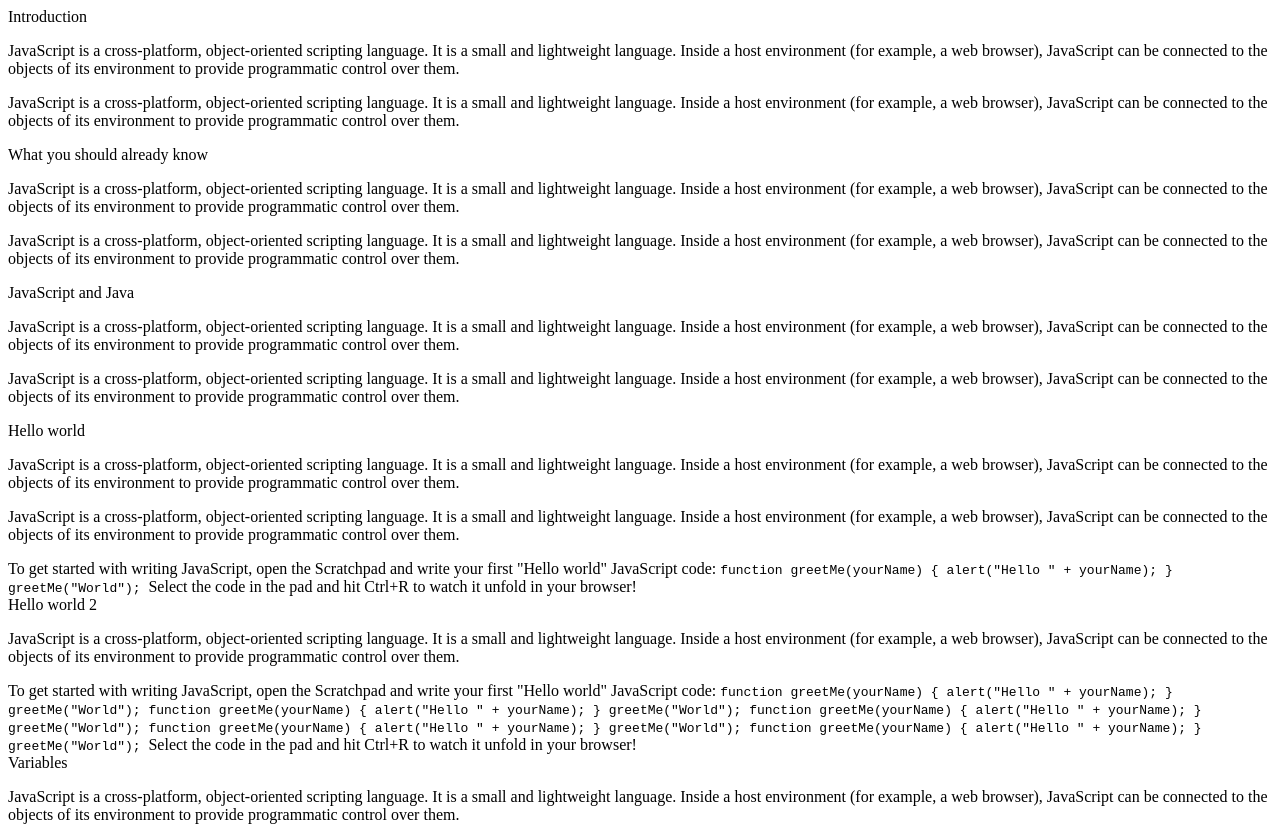
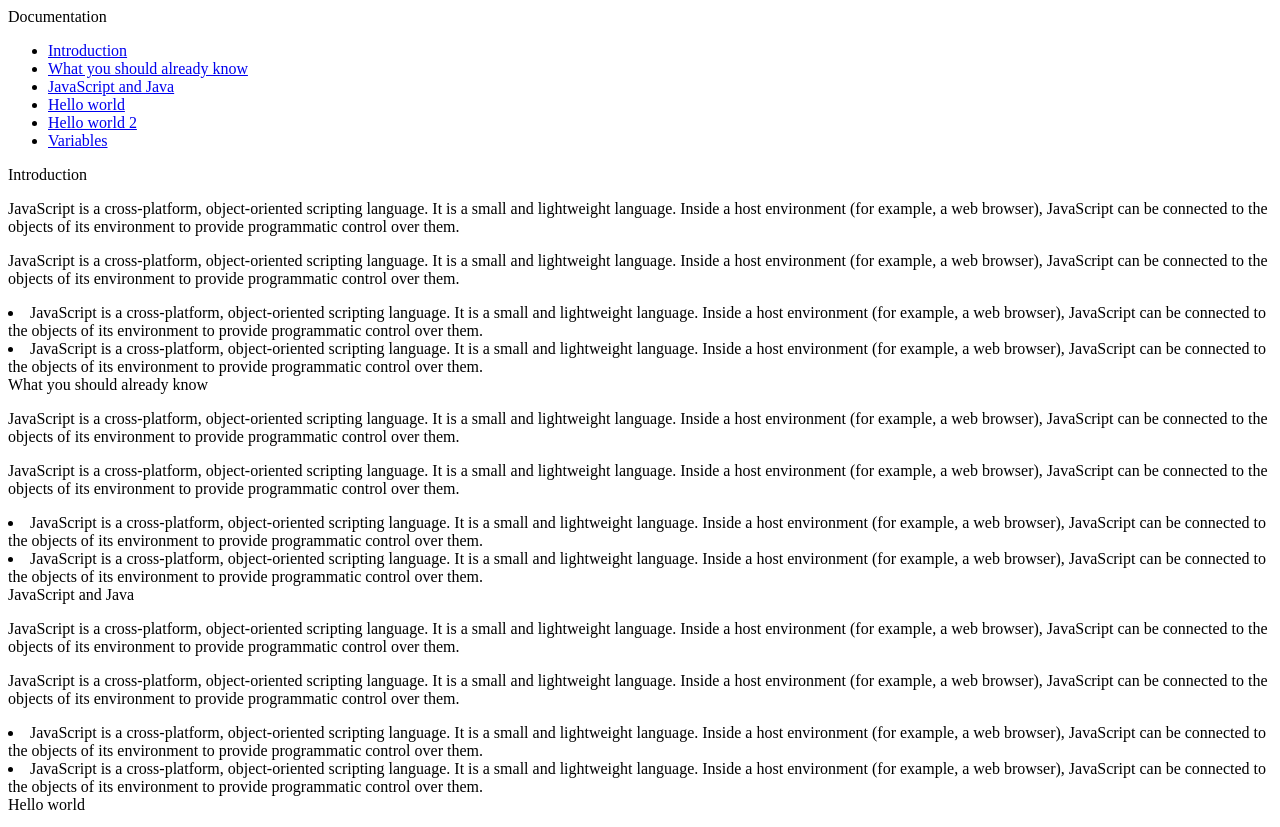
Before and after one commit to rubenpazch/RalphAndRuben, a plain HTML site: page index.html in a window 1280 px wide. Shown: the top 827 px of the page. Drawn offline with Linux system fonts and the light colour scheme.

Commit message:
seven to ten story

```diff
--- a/assets/css/styles.css
+++ b/assets/css/styles.css
@@ -5,3 +5,10 @@
 .main-section{
 
 }
+
+#navbar{
+
+}
+.nav-link{
+
+}
--- a/index.html
+++ b/index.html
@@ -8,6 +8,18 @@
   <title>Document</title>
 </head>
 <body>
+  <nav id="navbar">
+    <header> Documentation</header>
+    <ul>
+       <a href="Introduction"></a>
+      <li><a class="nav-link" href="Introduction">Introduction</a>   </li>
+      <li><a class="nav-link" href="You_should_know">What you should already know</a> </li>
+      <li><a class="nav-link" href="Javascript_and_java">JavaScript and Java</a> </li>
+      <li><a class="nav-link" href="Hello_world">Hello world</a> </li>
+      <li><a class="nav-link" href="Hello_world_2">Hello world 2</a> </li>
+      <li><a class="nav-link" href="Variables">Variables</a> </li>
+    </ul>
+  </nav>
 
   <main id="main-doc">
     <section class="main-section" id="Introduction">
@@ -15,10 +27,21 @@
       <article>
         <p>JavaScript is a cross-platform, object-oriented scripting language. It is a small and lightweight language.
           Inside a host environment (for example, a web browser), JavaScript can be connected to the objects of its
-          environment to provide programmatic control over them.</p>
+          environment to provide programmatic control over them.
+        </p>
         <p>JavaScript is a cross-platform, object-oriented scripting language. It is a small and lightweight language.
           Inside a host environment (for example, a web browser), JavaScript can be connected to the objects of its
-            environment to provide programmatic control over them.</p>
+          environment to provide programmatic control over them.
+        </p>
+        <li>  JavaScript is a cross-platform, object-oriented scripting language. It is a small and lightweight language.
+          Inside a host environment (for example, a web browser), JavaScript can be connected to the objects of its
+          environment to provide programmatic control over them.
+        </li>
+        <li>JavaScript is a cross-platform, object-oriented scripting language. It is a small and lightweight language.
+          Inside a host environment (for example, a web browser), JavaScript can be connected to the objects of its
+          environment to provide programmatic control over them.
+        </li>
+
       </article>
     </section>
     <section class="main-section" id="You_should_know">
@@ -26,10 +49,20 @@
       <article>
         <p>JavaScript is a cross-platform, object-oriented scripting language. It is a small and lightweight language.
           Inside a host environment (for example, a web browser), JavaScript can be connected to the objects of its
-            environment to provide programmatic control over them.</p>
+          environment to provide programmatic control over them.
+        </p>
         <p>JavaScript is a cross-platform, object-oriented scripting language. It is a small and lightweight language.
           Inside a host environment (for example, a web browser), JavaScript can be connected to the objects of its
-              environment to provide programmatic control over them.</p>
+          environment to provide programmatic control over them.
+        </p>
+        <li>  JavaScript is a cross-platform, object-oriented scripting language. It is a small and lightweight language.
+          Inside a host environment (for example, a web browser), JavaScript can be connected to the objects of its
+          environment to provide programmatic control over them.
+        </li>
+        <li>JavaScript is a cross-platform, object-oriented scripting language. It is a small and lightweight language.
+          Inside a host environment (for example, a web browser), JavaScript can be connected to the objects of its
+          environment to provide programmatic control over them.
+        </li>
       </article>
     </section>
     <section class="main-section" id="Javascript_and_java">
@@ -37,20 +70,32 @@
       <article>
         <p>JavaScript is a cross-platform, object-oriented scripting language. It is a small and lightweight language.
           Inside a host environment (for example, a web browser), JavaScript can be connected to the objects of its
-              environment to provide programmatic control over them.</p>
+          environment to provide programmatic control over them.
+        </p>
         <p>JavaScript is a cross-platform, object-oriented scripting language. It is a small and lightweight language.
           Inside a host environment (for example, a web browser), JavaScript can be connected to the objects of its
-                environment to provide programmatic control over them.</p>
+          environment to provide programmatic control over them.
+        </p>
+        <li>  JavaScript is a cross-platform, object-oriented scripting language. It is a small and lightweight language.
+          Inside a host environment (for example, a web browser), JavaScript can be connected to the objects of its
+          environment to provide programmatic control over them.
+        </li>
+        <li>JavaScript is a cross-platform, object-oriented scripting language. It is a small and lightweight language.
+          Inside a host environment (for example, a web browser), JavaScript can be connected to the objects of its
+          environment to provide programmatic control over them.
+        </li>
       </article>
     </section>
     <section class="main-section" id="Hello_world">
       <header>Hello world</header>
       <p>JavaScript is a cross-platform, object-oriented scripting language. It is a small and lightweight language.
         Inside a host environment (for example, a web browser), JavaScript can be connected to the objects of its
-              environment to provide programmatic control over them.</p>
+        environment to provide programmatic control over them.
+      </p>
       <p>JavaScript is a cross-platform, object-oriented scripting language. It is a small and lightweight language.
         Inside a host environment (for example, a web browser), JavaScript can be connected to the objects of its
-                environment to provide programmatic control over them.</p>
+        environment to provide programmatic control over them.
+      </p>
       <article>
         To get started with writing JavaScript, open the Scratchpad and write your first "Hello world" JavaScript code:
         <code>function greetMe(yourName) {
```
Lines whose indentation alone changed are shown as unchanged.
